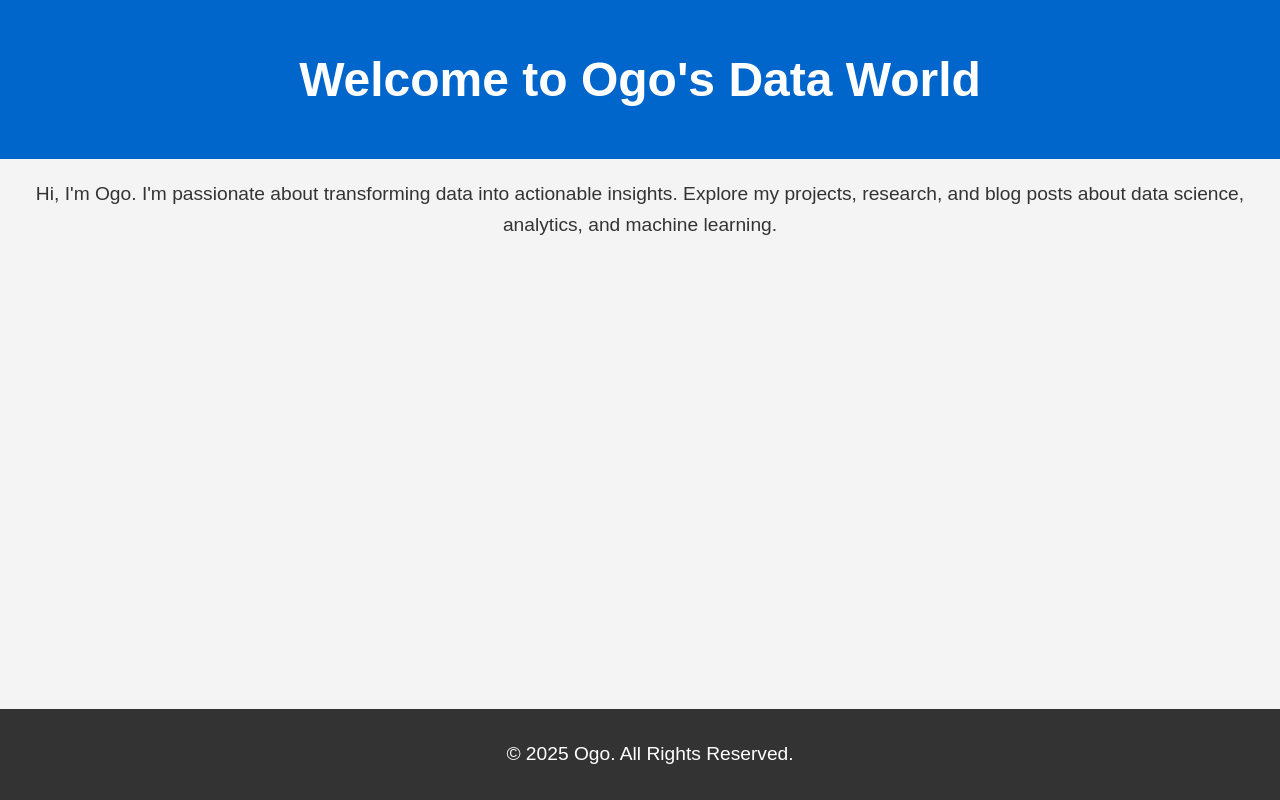
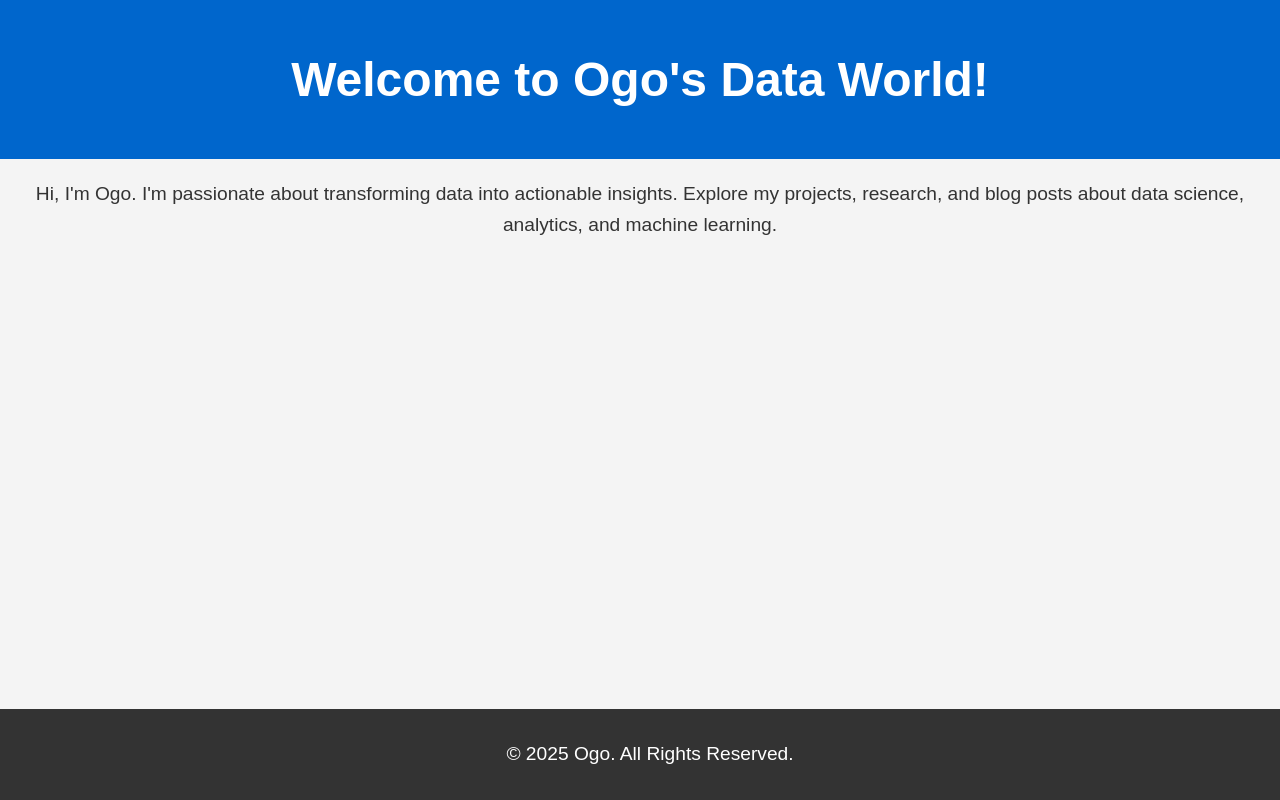
Before and after one commit to oihetu/Data-Projects-, a plain HTML site: page index.html in a window 1280 px wide. Drawn offline with Linux system fonts and the light colour scheme.

Commit message:
Update index with "!".html

```diff
--- a/index.html
+++ b/index.html
@@ -40,7 +40,7 @@
 </head>
 <body>
     <header>
-        <h1>Welcome to Ogo's Data World</h1>
+        <h1>Welcome to Ogo's Data World!</h1>
     </header>
 
     <main>
```
